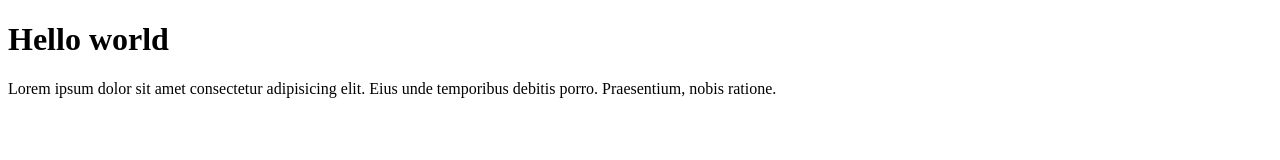
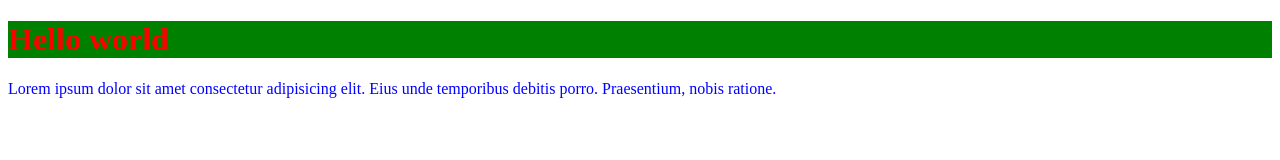
Before and after one commit to Tokhirjon06/git-hub, a plain HTML site: page index.html in a window 1280 px wide. Drawn offline with Linux system fonts and the light colour scheme.

Commit message:
july 11 11:22

```diff
--- a/style.css
+++ b/style.css
@@ -1 +1,8 @@
-/*# sourceMappingURL=style.css.map */
+h1 {
+  color: red;
+  background-color: green;
+}
+
+p {
+  color: blue;
+}/*# sourceMappingURL=style.css.map */
```
Also changed, not shown: 1 other file.
